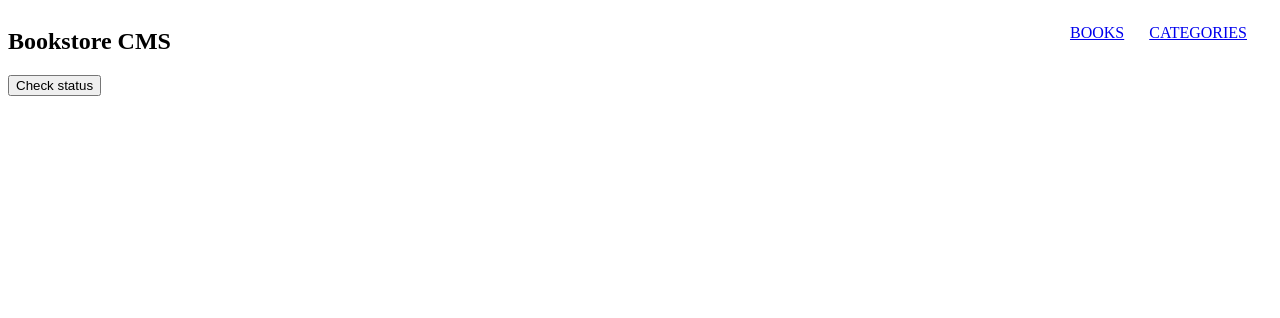
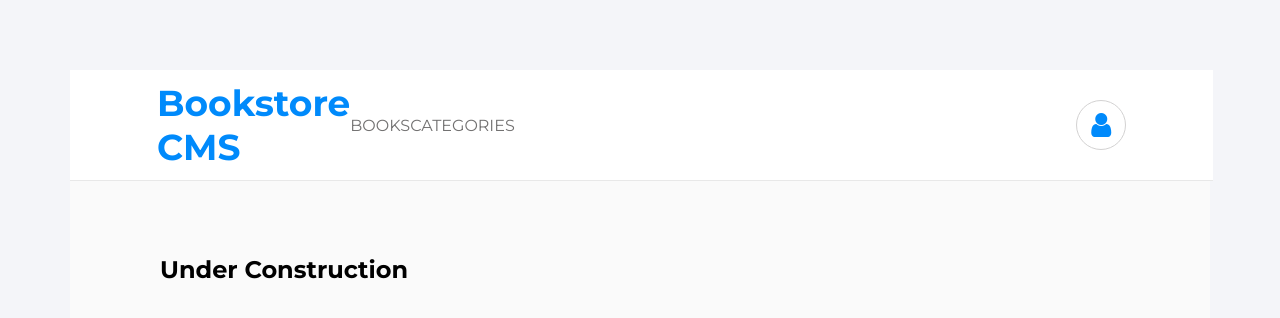
Before and after one commit to emmanuellmhango/bookstore, a React (Create React App) app: page /categories in a window 1280 px wide. Shown: the top 318 px of the page. Built offline with nearby package versions, Linux system fonts and the light colour scheme.

Commit message:
Styling the app

```diff
--- a/package.json
+++ b/package.json
@@ -10,7 +10,9 @@
     "axios": "^1.2.1",
     "prop-types": "^15.8.1",
     "react": "^18.2.0",
+    "react-circular-progressbar": "^2.1.0",
     "react-dom": "^18.2.0",
+    "react-icons": "^4.7.1",
     "react-redux": "^8.0.5",
     "react-router-dom": "^6.4.5",
     "react-scripts": "5.0.1",
--- a/src/App.css
+++ b/src/App.css
@@ -1,20 +1,260 @@
+@import url("https://fonts.googleapis.com/css2?family=Montserrat:wght@100;300;400;600;700&family=Roboto+Slab:wght@300;400;500;700&display=swap");
+@import url("https://cdnjs.cloudflare.com/ajax/libs/font-awesome/4.7.0/css/font-awesome.min.css");
+
+body {
+  margin: 0;
+  padding: 0;
+  background-color: rgb(244, 245, 249);
+  font-family: 'Montserrat', 'Roboto';
+}
+
 .header-nav {
+  width: 99.4%;
+  background-color: rgb(255, 255, 255);
   display: flex;
+  flex-direction: row;
   justify-content: space-between;
+  align-items: center;
+  height: 100px;
+  margin: 0;
+  padding: 5px;
+  border-bottom: 1px solid #e8e8e8;;
+}
+
+.header-title {
+  color: rgb(0, 138, 251);
+  font-weight: 800;
+  font-size: 36px;
 }
 
 .nav-links {
   display: flex;
+  flex-direction: row;
   justify-content: space-between;
-  list-style-type: none;
+  width: 30%;
+  align-items: center;
+  padding-left: 82px;
 }
 
 .link {
-  margin-right: 25px;
+  text-decoration: none;
+  color: rgb(114, 113, 113);
+}
+
+.icon-div {
+  padding-right: 82px;
+}
+
+.icon-button {
+  height: 50px;
+  border: none;
+  border: 1px solid #d3d2d2;
+  background-color: #fff;
+  margin: 0;
+  padding: 0;
+  cursor: pointer;
+  width: 50px;
+  border-radius: 50%;
+}
+
+.icon {
+  font-size:28px;
+  color: rgb(0, 138, 251);
+}
+
+.header-container {
+  padding-bottom: 30px;
+}
+
+.container {
+  margin: 70px;
+  background-color: rgb(250, 250, 250);
 }
 
 .book-div {
-  background-color: rgb(242, 245, 247);
+  background-color: rgb(255, 255, 255);
+  margin-top: 30px;
   margin-bottom: 10px;
-  padding: 10px;
+  margin-right: 90px;
+  margin-left: 90px;
+  padding: 0 10px;
+  height: 160px;
+  border-radius: 7px;
+  border: 1px solid #e8e8e8;
+  display: flex;
+  flex-direction: row;
+  justify-content: space-between;
 }
+
+.book-data {
+  padding: 20px;
+}
+
+.category {
+  color: rgb(114, 113, 113);
+  font-weight: 600;
+}
+
+.title {
+  color: rgb(47, 47, 48);
+  font-weight: 600;
+  font-size: 28px;
+}
+.author {
+  color: rgb(0, 138, 251);
+  font-size: 17px;
+  font-family: 'Roboto';
+}
+
+.book-footer-links {
+  display: flex;
+  flex-direction: row;
+  list-style-type: none;
+  padding: 0;
+}
+
+.footer-link{
+  text-decoration: none;
+  color: rgb(0, 138, 251);
+}
+
+.space-li {
+  padding: 0 10px;
+}
+
+.progress-div {
+  display: flex;
+  flex-direction: row;
+  margin: 0;
+  padding: 0;
+  list-style-type: none;
+  align-items: center;
+}
+
+.progress-description {
+  display: flex;
+  flex-direction: column;
+  margin-left: 15px;
+}
+
+.perc {
+  font-size: 24px;
+}
+
+.descr {
+  color: rgb(198, 202, 201);
+}
+
+.descr-chap {
+  color: rgb(198, 202, 201);
+}
+
+.circle-progress {
+  height: 100px;
+}
+
+.circle-progress-container {
+  list-style-type: none;
+  display: flex;
+  flex-direction: row;
+  margin: 0;
+  padding: 0;
+  align-items: center;
+}
+
+.progress {
+  display: flex;
+}
+
+.line {
+  width: 2px;
+  background-color: rgb(198, 202, 201);
+  height: 70px;
+  margin: 0 50px;
+}
+
+.details {
+  list-style-type: none;
+  margin: 0;
+  padding: 0;
+}
+
+.margin-up {
+  margin-top: 10px;
+}
+
+.margin-up-btn {
+  margin-top: 20px;
+}
+
+.progress-btn {
+  height: 35px;
+  padding: 5px;
+  color: #fff;
+  background-color: rgb(0, 138, 251);
+  border: none;
+  border-radius: 4px;
+  width: 160px;
+}
+
+.last-div {
+  margin-right: 30px;
+}
+
+.book-form {
+  margin: 30px 5%;
+}
+
+.rule {
+  background-color: rgb(198, 202, 201);
+  height: 1px;
+}
+
+.form-title {
+  color: rgb(116, 117, 117);
+  font-size: 24px;
+  font-weight: 600;
+}
+
+.form-div {
+  margin-top: 25px;
+}
+
+.form {
+  margin-top: 25px;
+  display: flex;
+  flex-direction: row;
+  justify-content: space-between;
+  padding-bottom: 30px;
+}
+
+.form-submit-btn {
+  height: 43px;
+  padding: 5px;
+  color: #fff;
+  background-color: rgb(0, 138, 251);
+  border: none;
+  border-radius: 4px;
+  width: 200px;
+}
+
+.input-field {
+  height: 30px;
+  width: 28%;
+  padding: 5px;
+}
+
+.input-field-select {
+  height: 43px;
+  width: 28%;
+}
+
+.categories {
+  padding: 20px;
+}
+
+.category-text {
+  font-size: 24px;
+  font-weight: 700;
+  padding-left: 70px;
+}
--- a/src/App.js
+++ b/src/App.js
@@ -5,13 +5,13 @@ import Books from './pages/Books';
 import Categories from './pages/Categories';
 
 const App = () => (
-  <>
+  <div className="container">
     <Header />
     <Routes>
       <Route path="/" element={<Books />} />
       <Route path="/categories" element={<Categories />} />
     </Routes>
-  </>
+  </div>
 );
 
 export default App;
--- a/src/components/AddBook.js
+++ b/src/components/AddBook.js
@@ -30,14 +30,27 @@ const AddBook = () => {
   };
 
   return (
-    <div>
-      <h2>ADD NEW BOOK</h2>
-      <form>
-        <input type="text" name="title" value={inputData.title} placeholder="Book title" onChange={onChangeHandler} />
-        <input type="text" name="author" value={inputData.author} placeholder="Book author" onChange={onChangeHandler} />
-        <input type="text" name="category" value={inputData.category} placeholder="Book Category" onChange={onChangeHandler} />
-        <button type="submit" onClick={onClickHandler}>ADD BOOK</button>
-      </form>
+    <div className="book-form">
+      <div className="rule">
+        &nbsp;
+      </div>
+      <div className="form-div">
+        <span className="form-title">ADD NEW BOOK</span>
+        <form className="form">
+          <input type="text" className="input-field" name="title" value={inputData.title} placeholder="Book title" onChange={onChangeHandler} />
+          <input type="text" className="input-field" name="author" value={inputData.author} placeholder="Book author" onChange={onChangeHandler} />
+          <select className="input-field-select" value={inputData.category} onChange={onChangeHandler} name="category">
+            <option>Book Category</option>
+            <option>Fiction</option>
+            <option>Comic</option>
+            <option>Thriller</option>
+            <option>Adventurous</option>
+            <option>History</option>
+            <option>Science</option>
+          </select>
+          <button type="submit" className="form-submit-btn" onClick={onClickHandler}>ADD BOOK</button>
+        </form>
+      </div>
     </div>
   );
 };
--- a/src/components/Book.js
+++ b/src/components/Book.js
@@ -1,6 +1,9 @@
 import React /* , { useEffect } */ from 'react';
 import PropTypes from 'prop-types';
 import { useDispatch } from 'react-redux';
+import { NavLink } from 'react-router-dom';
+import { CircularProgressbar } from 'react-circular-progressbar';
+import 'react-circular-progressbar/dist/styles.css';
 import removeBookData from '../redux/books/removeBookAPI';
 
 const Book = ({
@@ -8,13 +11,56 @@ const Book = ({
 }) => {
   const dispatch = useDispatch();
   const delBook = () => dispatch(removeBookData(id));
-
+  const percentage = 66;
   return (
     <div className="book-div">
-      <p>{category}</p>
-      <h3>{title}</h3>
-      <p>{author}</p>
-      <button type="button" onClick={delBook}>Remove</button>
+      <div className="book-data">
+        <div className="category">{category}</div>
+        <div className="title">{title}</div>
+        <div className="author">{author}</div>
+        <ul className="book-footer-links">
+          <li><NavLink className="footer-link">Comments</NavLink></li>
+          <li className="space-li"> | </li>
+          <li><NavLink className="footer-link" onClick={delBook}>Remove</NavLink></li>
+          <li className="space-li"> | </li>
+          <li><NavLink className="footer-link">Edit</NavLink></li>
+        </ul>
+      </div>
+      <div className="progress">
+        <ul className="progress-div">
+          <li>
+            <div className="progress-bar">
+              <ul className="circle-progress-container">
+                <li>
+                  <CircularProgressbar className="circle-progress" value={percentage} text={`${percentage}%`} />
+                </li>
+                <li className="progress-description">
+                  <span className="perc">64%</span>
+                  <span className="descr">Completed</span>
+                </li>
+              </ul>
+            </div>
+          </li>
+          <li>
+            <div className="line">
+              &nbsp;
+            </div>
+          </li>
+          <li className="last-div">
+            <div>
+              <ul className="details">
+                <li className="descr-chap">CURRENT CHAPTER</li>
+                <li className="margin-up">Chapter 17</li>
+                <li className="margin-up-btn">
+                  <button type="button" className="form-submit-btn">
+                    UPDATE PROGRESS
+                  </button>
+                </li>
+              </ul>
+            </div>
+          </li>
+        </ul>
+      </div>
     </div>
   );
 };
--- a/src/components/Header.js
+++ b/src/components/Header.js
@@ -2,13 +2,18 @@ import React from 'react';
 import { Link } from 'react-router-dom';
 
 const Header = () => (
-  <header>
+  <header className="header-container">
     <nav className="header-nav">
-      <h1>Bookstore CMS</h1>
-      <ul className="nav-links">
-        <li className="link"><Link to="/">BOOKS</Link></li>
-        <li className="link"><Link to="/categories">CATEGORIES</Link></li>
-      </ul>
+      <section className="nav-links">
+        <span className="header-title">Bookstore CMS</span>
+        <span><Link to="/" className="link">BOOKS</Link></span>
+        <span><Link to="/categories" className="link">CATEGORIES</Link></span>
+      </section>
+      <section className="icon-div">
+        <button className="icon-button" type="button">
+          <i className="fa fa-user icon" />
+        </button>
+      </section>
     </nav>
   </header>
 );
--- a/src/pages/Categories.js
+++ b/src/pages/Categories.js
@@ -1,14 +1,9 @@
 import React from 'react';
-import { useDispatch } from 'react-redux';
-import { checkStatus } from '../redux/categories/categories';
 
-const Categories = () => {
-  const dispatch = useDispatch();
-  return (
-    <section>
-      <button type="button" onClick={() => dispatch(checkStatus())}>Check status</button>
-    </section>
-  );
-};
+const Categories = () => (
+  <section className="categories">
+    <p className="category-text">Under Construction</p>
+  </section>
+);
 
 export default Categories;
```
Also changed, not shown: 1 other file (tests, documents, lock files or other folders).
